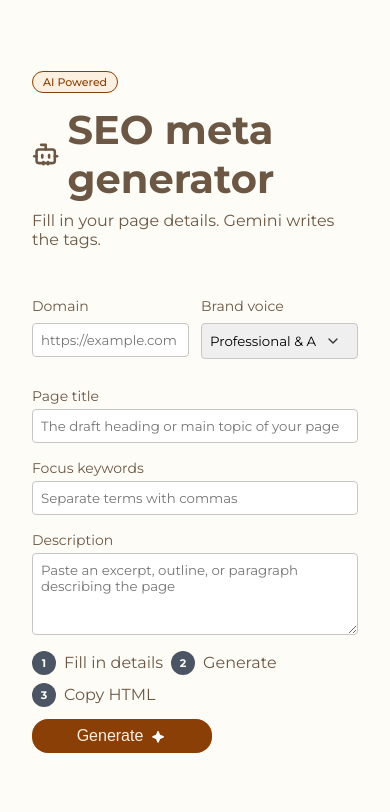
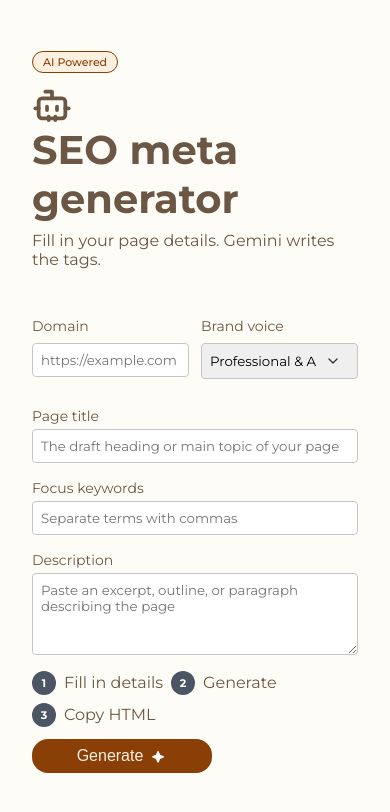
Before and after one commit to mateahoward/ai-seo-generator, a Nuxt app: page / in a window 390 px wide. Shown: the top 812 px of the page. Built offline with nearby package versions, Linux system fonts and the light colour scheme.

Commit message:
fix responsiveness issue on results

```diff
--- a/app/app.vue
+++ b/app/app.vue
@@ -62,7 +62,7 @@
   <main>
     <header class="header" v-if="!isLoading">
       <span class="header-label text-left"> AI Powered</span>
-      <h1 class="mt-0 text-left">
+      <h1 class="d-flex align-items-center mt-0 flex-wrap text-left">
         <svg
           xmlns="http://www.w3.org/2000/svg"
           width="40"
--- a/app/components/AiResults.vue
+++ b/app/components/AiResults.vue
@@ -78,8 +78,7 @@
 
 <style lang="scss" scoped>
 .ai-result {
-  width: 100%;
-  max-width: 800px;
+  max-width: 90%;
   margin: 0 auto;
   padding: 32px;
   background-color: rgba(255, 255, 255, 0.6);
@@ -129,6 +128,7 @@
   padding: 1.25rem;
   overflow-x: auto;
   background: #0d1117 !important;
+  max-width: 100%;
 }
 
 code.hljs {
```
